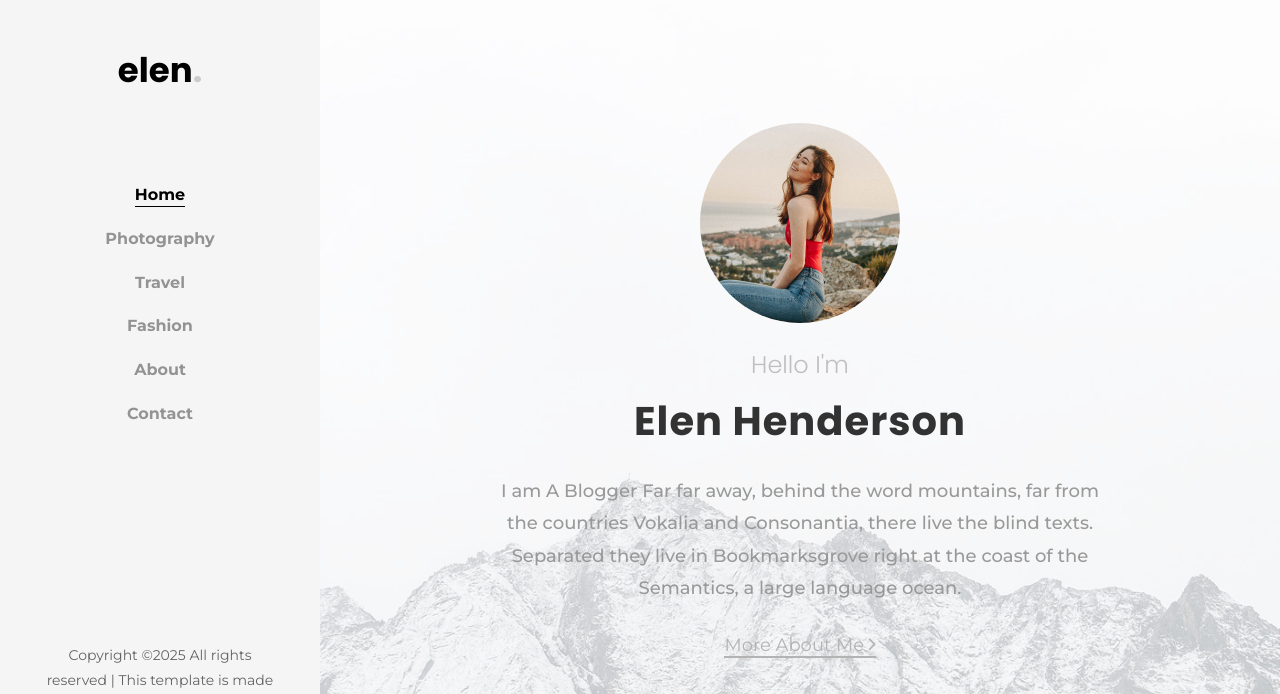
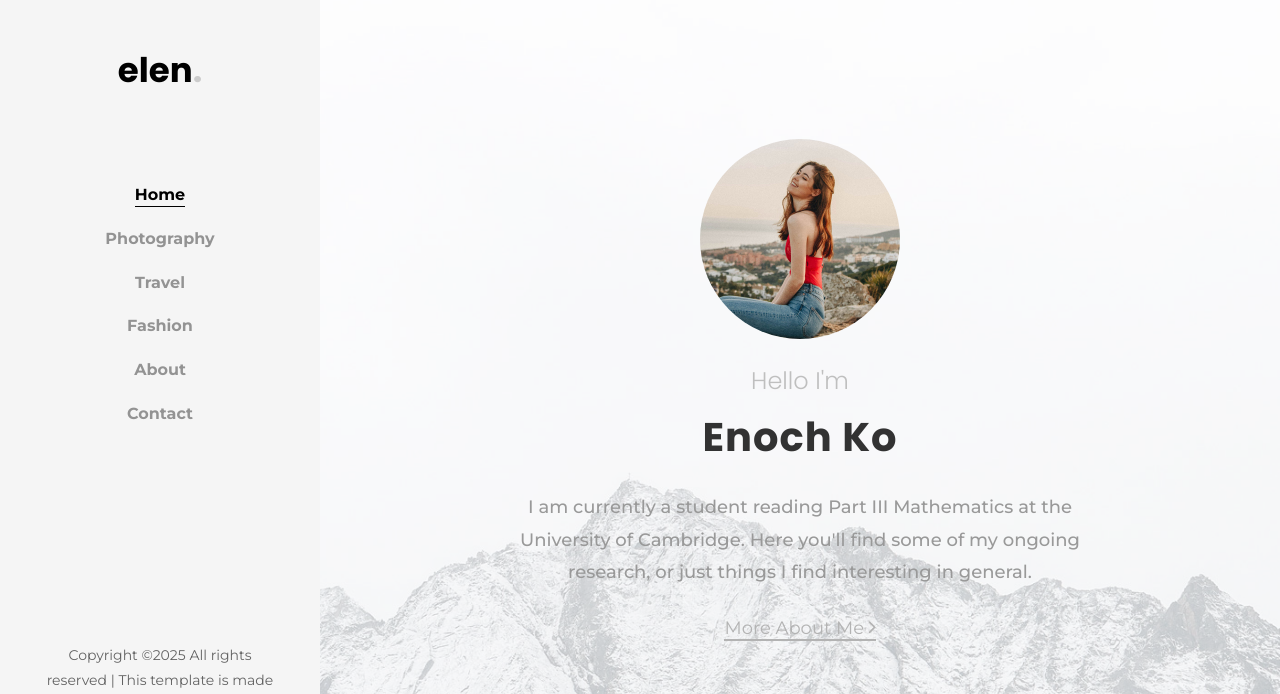
Before and after one commit to klh269/klh269.github.io, a plain HTML site: page index.html in a window 1280 px wide. Shown: the top 694 px of the page. Drawn offline with Linux system fonts and the light colour scheme; some packages are replaced by stand-ins of ours; no server answers; files whose address does not match are found by name.

Commit message:
Update index.html

```diff
--- a/index.html
+++ b/index.html
@@ -63,8 +63,8 @@
 						<div class="img mb-4" style="background-image: url(images/author.jpg);"></div>
 						<div class="desc">
 							<h2 class="subheading">Hello I'm</h2>
-							<h1 class="mb-4">Elen Henderson</h1>
-							<p class="mb-4">I am A Blogger Far far away, behind the word mountains, far from the countries Vokalia and Consonantia, there live the blind texts. Separated they live in Bookmarksgrove right at the coast of the Semantics, a large language ocean.</p>
+							<h1 class="mb-4">Enoch Ko</h1>
+							<p class="mb-4">I am currently a student reading Part III Mathematics at the University of Cambridge. Here you'll find some of my ongoing research, or just things I find interesting in general.</p>
 							<p><a href="#" class="btn-custom">More About Me <span class="ion-ios-arrow-forward"></span></a></p>
 						</div>
 					</div>
```
